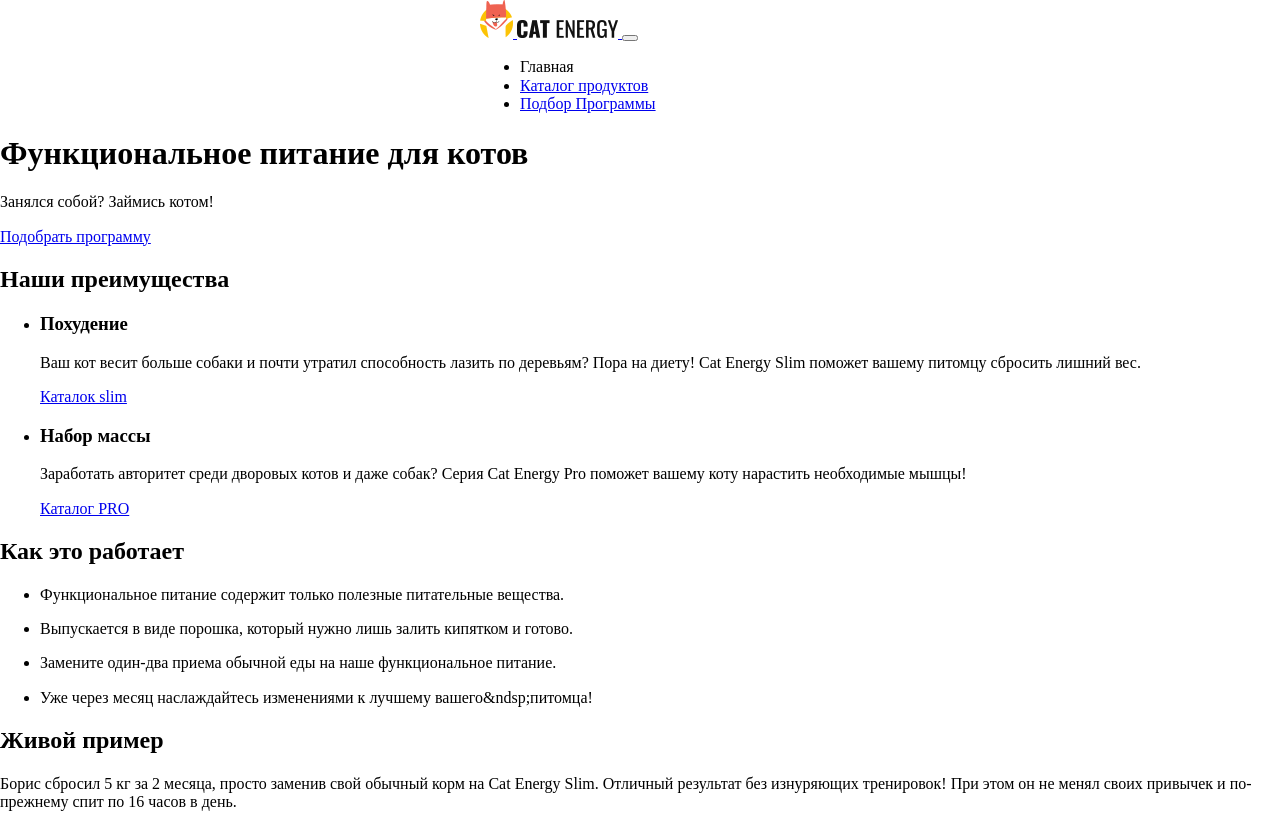
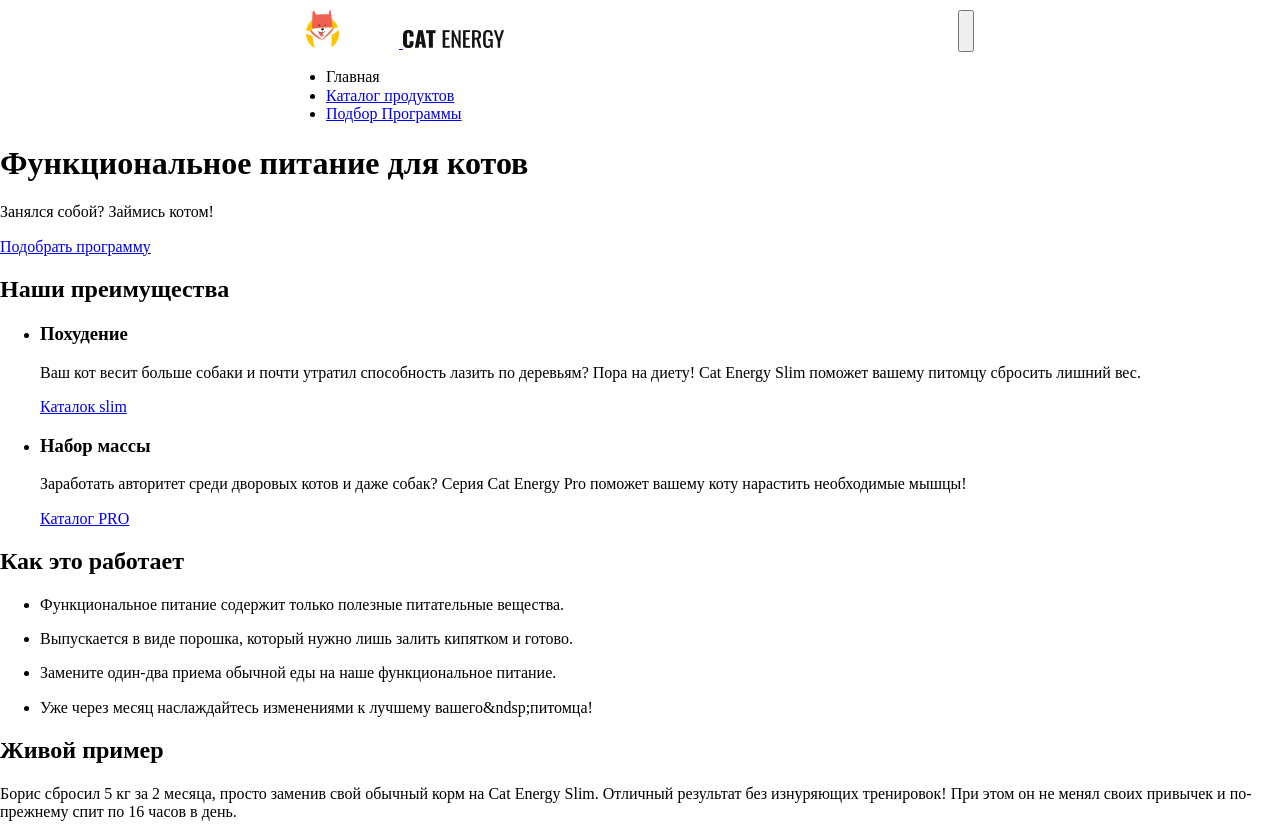
Before and after one commit to dimstud/cat-energy, a plain HTML site: page source/index.html in a window 1280 px wide. Shown: the top 824 px of the page. Drawn offline with Linux system fonts and the light colour scheme.

Commit message:
адоптация page-hrader и main-nav

```diff
--- a/source/css/block/page-header.css
+++ b/source/css/block/page-header.css
@@ -8,4 +8,32 @@
 }
 .page-header__container {
   width: auto;
+  padding-left: 20px;
+  padding-right: 20px;
+  display: flex;
+  justify-content: space-between;
+  padding-top: 10px;
 }
+.page-header__logo-image {
+  padding-right: 60px;
+
+}
+
+
+@media (min-width:768px){
+.page-header {
+  width: 768px;
+}
+.page-header__layout-container {
+  padding-left: 30px;
+  padding-right: 30px;
+}
+.page-header__container {
+}
+
+
+
+}
+
+@media (min-width:1200px){
+}
--- /dev/null
+++ b/source/css/block/page-main.css
@@ -0,0 +1 @@
+/* CSS Document */
--- a/source/css/style.css
+++ b/source/css/style.css
@@ -1,3 +1,4 @@
 @import "normalize.css";
 @import "block/page-header.css";
 @import "block/main-nav.css";
+@import "block/page-main.css";
```
